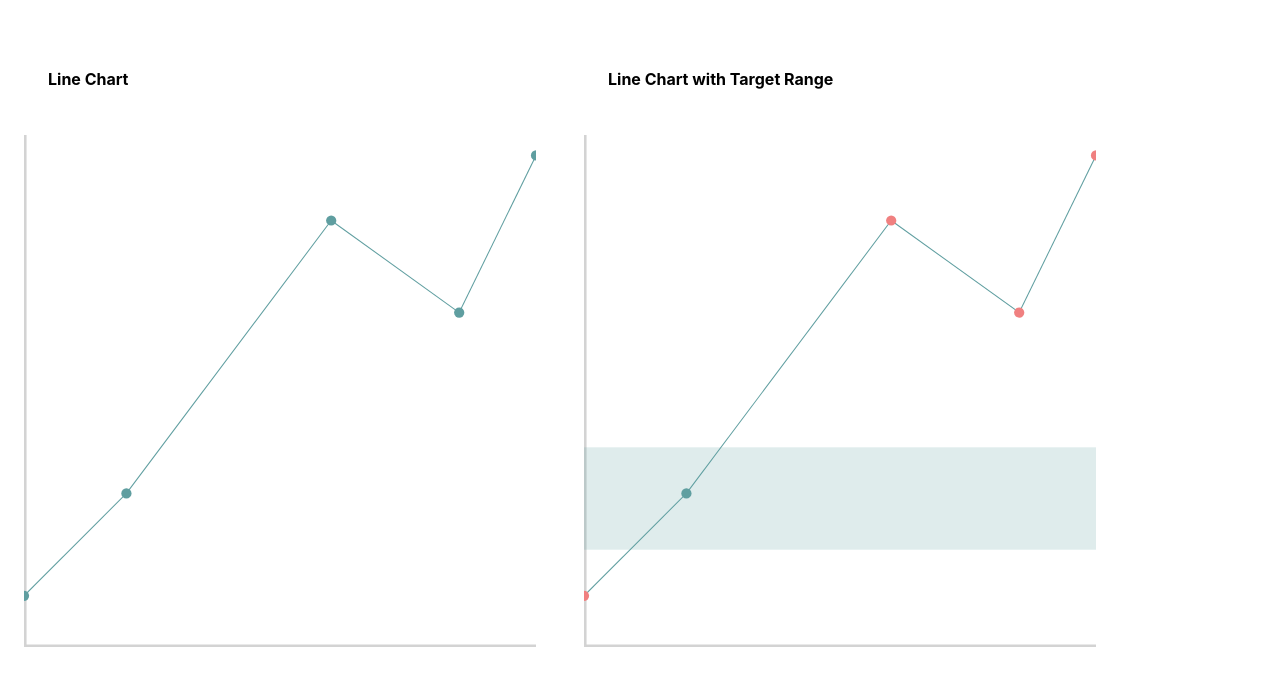
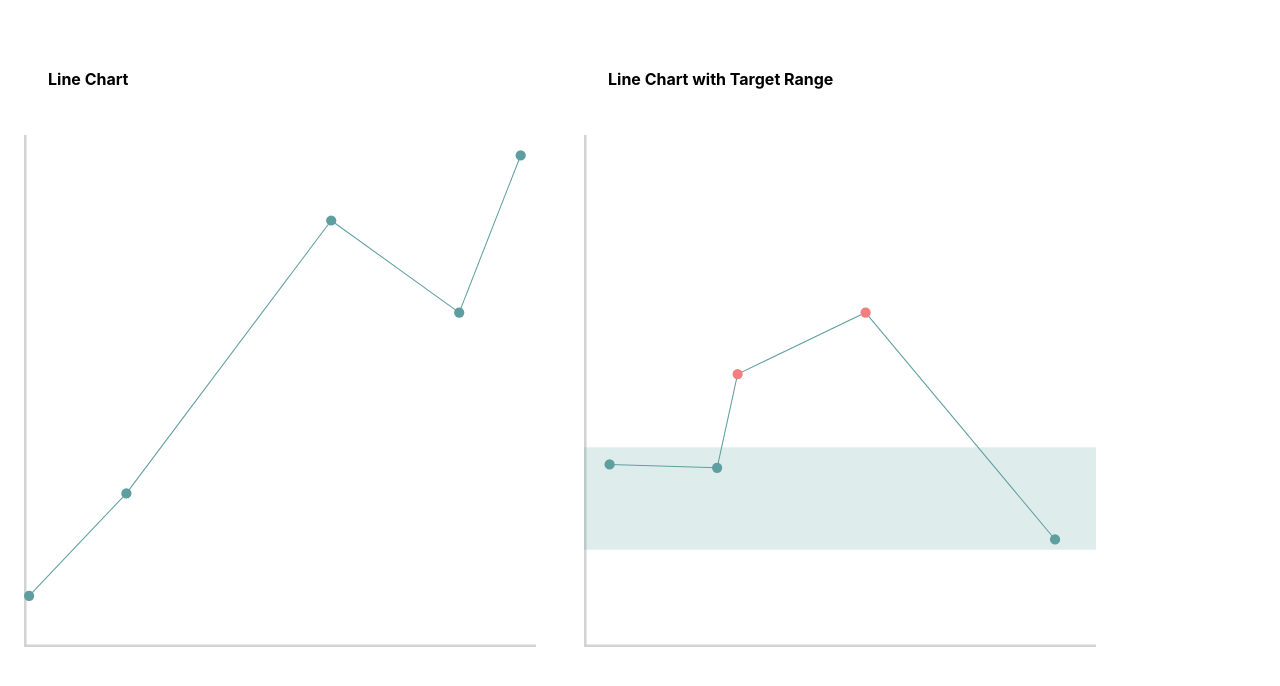
Before and after one commit to DrNio13/line-chart, a React (Create React App) app: page / in a window 1280 px wide. Shown: the top 686 px of the page. Built offline with nearby package versions, Linux system fonts and the light colour scheme.

Commit message:
changed to two diff datasets

```diff
--- a/src/App.js
+++ b/src/App.js
@@ -5,12 +5,20 @@ import { LineChart } from './components/LineChart';
 function App() {
   // TODO date in milliseconds
   // date is relative value to X axis
-  const fetchData = [
+  const randomFetchedDataA = [
     { date: 60, value: 83.30 },
-    { date: 0, value: 10 },
+    { date: 1, value: 10 },
     { date: 85, value: 65.32 },
-    { date: 100, value: 96 },
+    { date: 97, value: 96 },
     { date: 20, value: 30 }
+  ]
+
+  const randomFetchedDataB = [
+    { date: 30, value: 53.30 },
+    { date: 5, value: 35.65 },
+    { date: 55, value: 65.32 },
+    { date: 92, value: 21 },
+    { date: 26, value: 35 }
   ]
 
   const referenceRanges = [19, 39]
@@ -20,13 +28,13 @@ function App() {
 
       <div className='chartWrapper'>
         <h4 className='title'>Line Chart</h4>
-        <LineChart data={fetchData} />
+        <LineChart data={randomFetchedDataA} />
       </div>
 
 
       <div className='chartWrapper'>
         <h4 className='title'>Line Chart with Target Range</h4>
-        <LineChart data={fetchData} withGraphArea referenceRanges={referenceRanges} />
+        <LineChart data={randomFetchedDataB} withGraphArea referenceRanges={referenceRanges} />
       </div>
     </article>
   );
```
